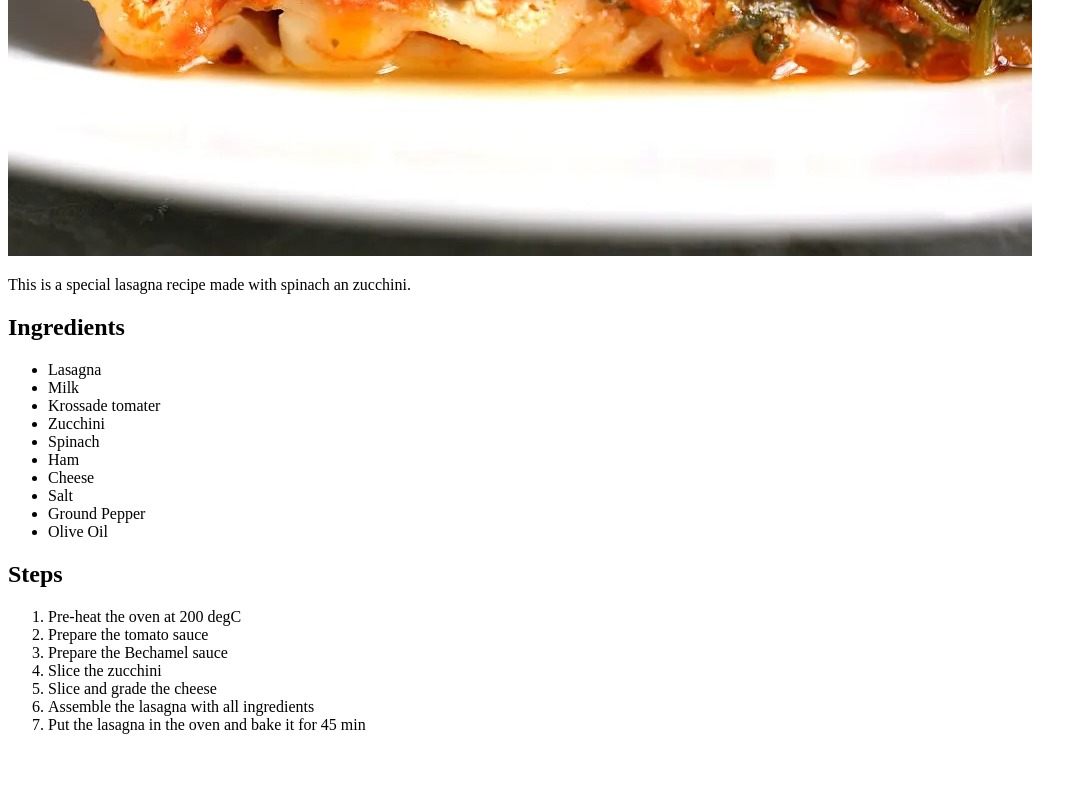
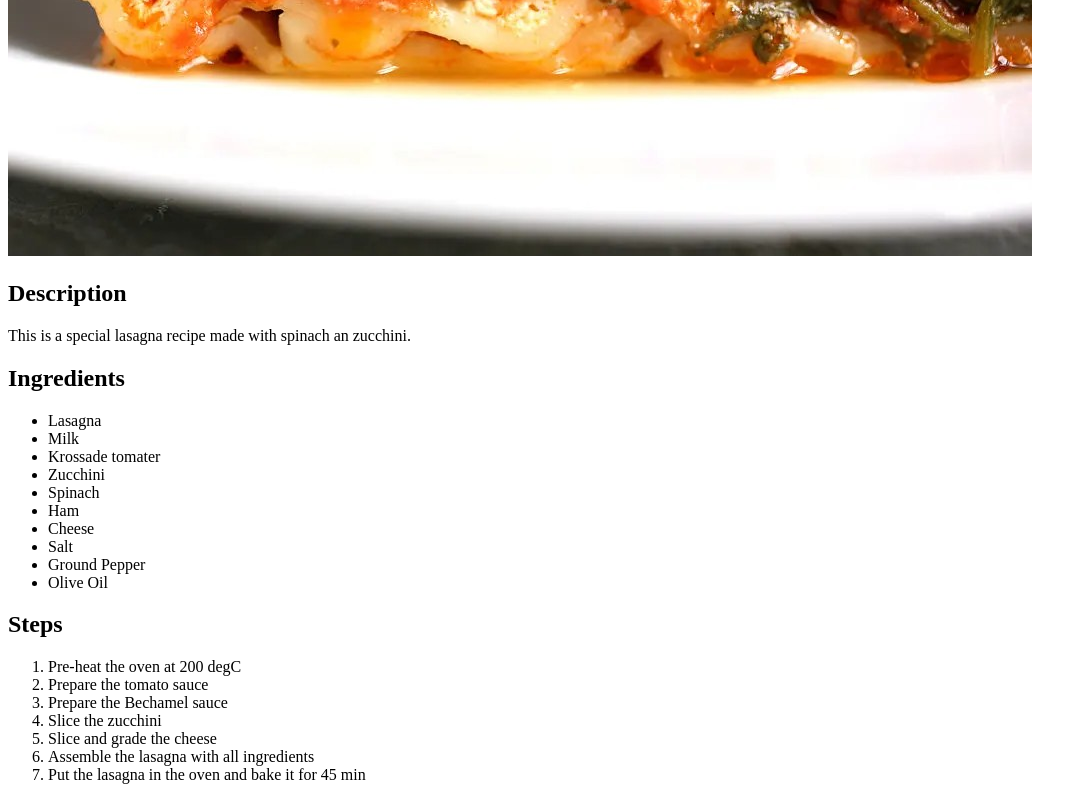
Before and after one commit to rbamboofield/odin-recipes, a plain HTML site: page recipes/lasagna.html in a window 1280 px wide. Shown: the part 658-1458 px from the top of the page, without its empty margins (0-1087 px from the left). Before the commit the page ends 1408 px from the top, so only its background shows below. Drawn offline with Linux system fonts and the light colour scheme.

Commit message:
Refactor code for the lasagna recipe
Code was not in a good structure and didn't fulfill the requirements.

```diff
--- a/recipes/lasagna.html
+++ b/recipes/lasagna.html
@@ -8,7 +8,7 @@
     <body>
         <h1>Lasagna</h1>
         <img src="../images/lasagna.jpg" alt="Photo of a lasagna with spinach and zucchini">
-        <p>
+        <h2>Description</h2>
         <p>This is a special lasagna recipe made with spinach an zucchini.</p>
         <h2>Ingredients</h2>
         <ul>
@@ -33,6 +33,5 @@
             <li>Assemble the lasagna with all ingredients</li>
             <li>Put the lasagna in the oven and bake it for 45 min</li>
         </ol>
-        </p>
     </body>
 </html>
```
Lines whose indentation alone changed are shown as unchanged.
